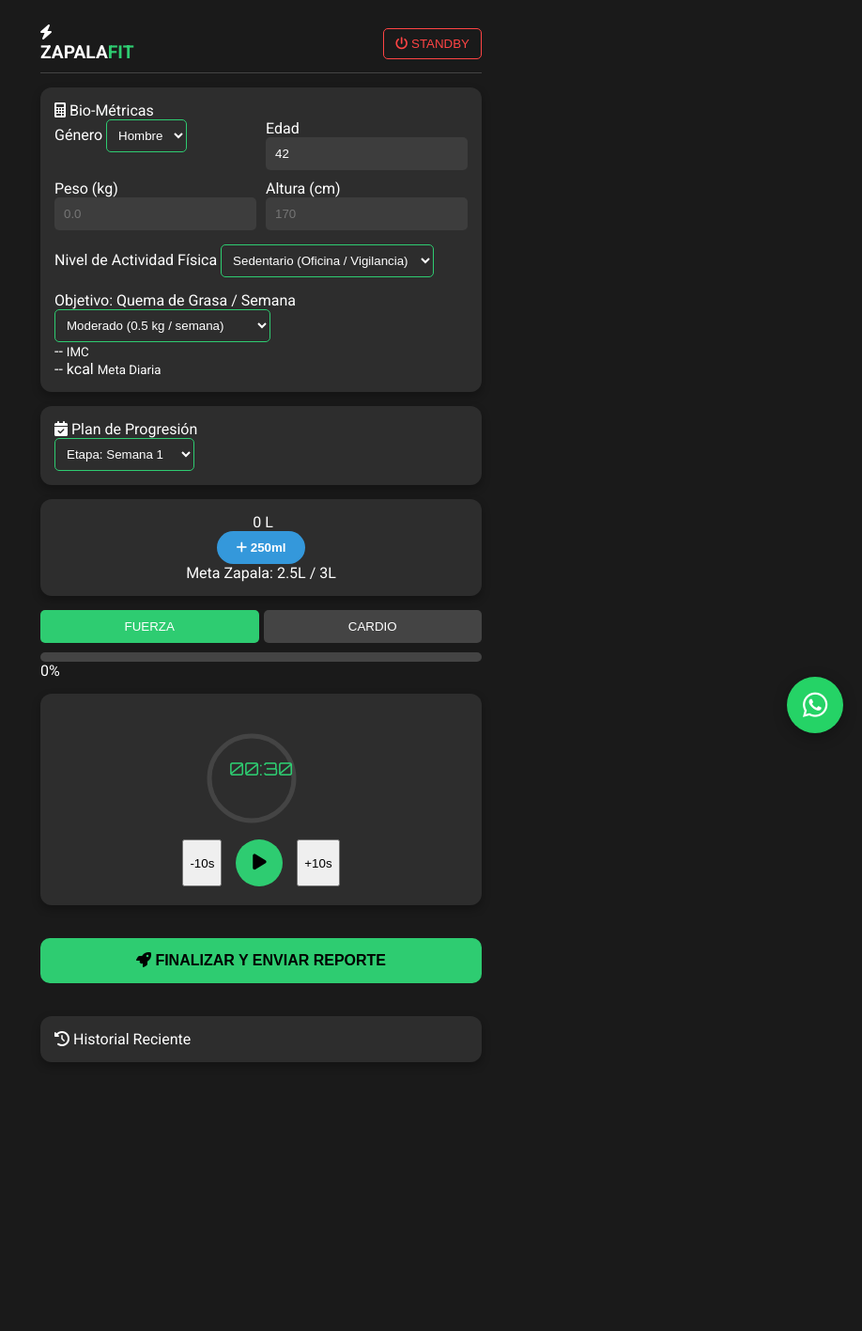
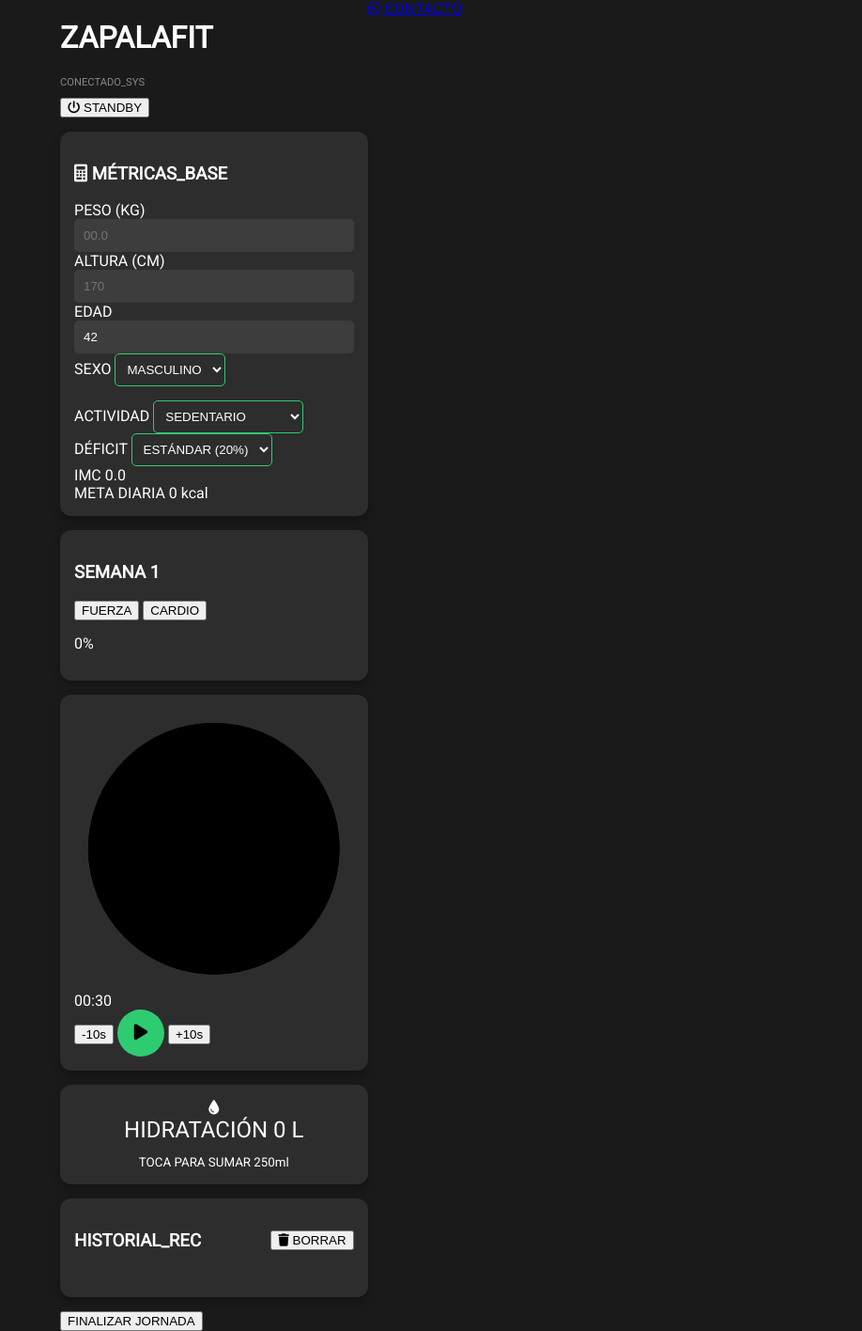
Before and after one commit to roberto2505arg/zapala-fit-pro, a Flask app: page / in a window 1280 px wide. Shown: the whole page at 94% size, without its empty margins (362-1280 px from the left). Before the commit the page ends 1130 px from the top, so only its background shows below. Run offline with Flask 3, Linux system fonts and the light colour scheme; the visitor is signed in with stand-in values (Sample User, id 1).

Commit message:
index actualizando

```diff
--- a/templates/index.html
+++ b/templates/index.html
@@ -3,157 +3,138 @@
 <head>
     <meta charset="UTF-8">
     <meta name="viewport" content="width=device-width, initial-scale=1.0, maximum-scale=1.0, user-scalable=no">
-    <title>Zapala Fitness Pro - Python Powered</title>
+    <title>Zapala Fit - Dashboard</title>
+    <link href="https://fonts.googleapis.com/css2?family=Orbitron:wght@400;700&family=Roboto:wght@300;400&display=swap" rel="stylesheet">
+    <link rel="stylesheet" href="https://cdnjs.cloudflare.com/ajax/libs/font-awesome/6.0.0/css/all.min.css">
     <link rel="stylesheet" href="{{ url_for('static', filename='css/style.css') }}">
-    <link rel="stylesheet" href="https://cdnjs.cloudflare.com/ajax/libs/font-awesome/6.0.0/css/all.min.css">
-    <link href="https://fonts.googleapis.com/css2?family=Orbitron:wght@400;700&family=Roboto:wght@300;400;700&display=swap" rel="stylesheet">
-	<link rel="manifest" href="{{ url_for('static', filename='manifest.json') }}">
-<meta name="apple-mobile-web-app-capable" content="yes">
-<meta name="theme-color" content="#2ecc71">
 </head>
 <body>
-    <div class="app-container">
 
-        <header class="header">
-            <div class="logo-area">
-                <i class="fas fa-bolt"></i>
-                <h1>ZAPALA<span>FIT</span></h1>
-            </div>
-            <button id="btnLogout" class="btn-standby">
-                <i class="fas fa-power-off"></i> STANDBY
-            </button>
+<div class="container">
+    <header class="header-main">
+        <h1 class="logo-font">ZAPALA<span>FIT</span></h1>
+        <div id="userDisplay" style="color: #888; font-size: 0.7rem; margin-bottom: 10px;">CONECTADO_SYS</div>
+        <button id="btnLogout" class="btn-logout"><i class="fas fa-power-off"></i> STANDBY</button>
     </header>
 
-        <div id="alertaRegistro" class="alerta-viva" style="display:none;">
-            <i class="fas fa-bell"></i> ¡Pendiente: Registrá tu peso hoy!
+    <div class="card">
+        <h3 class="seccion-titulo"><i class="fas fa-calculator"></i> MÉTRICAS_BASE</h3>
+        <div class="grid-inputs">
+            <div class="input-group">
+                <label>PESO (KG)</label>
+                <input type="number" id="peso" step="0.1" placeholder="00.0">
+            </div>
+            <div class="input-group">
+                <label>ALTURA (CM)</label>
+                <input type="number" id="altura" placeholder="170">
+            </div>
+            <div class="input-group">
+                <label>EDAD</label>
+                <input type="number" id="edad" value="42">
+            </div>
+            <div class="input-group">
+                <label>SEXO</label>
+                <select id="sexo">
+                    <option value="H">MASCULINO</option>
+                    <option value="M">FEMENINO</option>
+                </select>
+            </div>
         </div>
 
-        <section class="card stats-card">
-            <div class="card-title"><i class="fas fa-calculator"></i> Bio-Métricas</div>
-            <div class="input-grid">
+        <div class="grid-inputs" style="margin-top:15px;">
             <div class="input-group">
-                    <label>Género</label>
-                    <select id="sexo">
-                        <option value="H">Hombre</option>
-                        <option value="M">Mujer</option>
+                <label>ACTIVIDAD</label>
+                <select id="actividad">
+                    <option value="1.2">SEDENTARIO</option>
+                    <option value="1.375">LIGERO (1-3 d)</option>
+                    <option value="1.55">MODERADO (3-5 d)</option>
+                    <option value="1.725">FUERTE (6-7 d)</option>
                 </select>
             </div>
             <div class="input-group">
-                    <label>Edad</label>
-                    <input type="number" id="edad" value="42">
-                </div>
-                <div class="input-group">
-                    <label>Peso (kg)</label>
-                    <input type="number" id="peso" placeholder="0.0" step="0.1">
-                </div>
-                <div class="input-group">
-                    <label>Altura (cm)</label>
-                    <input type="number" id="altura" placeholder="170">
+                <label>DÉFICIT</label>
+                <select id="intensidadDeficit">
+                    <option value="0.10">LEVE (10%)</option>
+                    <option value="0.20" selected>ESTÁNDAR (20%)</option>
+                    <option value="0.25">AGRESIVO (25%)</option>
+                </select>
             </div>
         </div>
 
-            <div class="input-group full-width" style="margin-top: 15px;">
-                <label>Nivel de Actividad Física</label>
-                <select id="actividad">
-                    <option value="1.2">Sedentario (Oficina / Vigilancia)</option>
-                    <option value="1.375">Ligero (1-3 días de entreno)</option>
-                    <option value="1.55">Moderado (3-5 días de entreno)</option>
-                    <option value="1.725">Fuerte (6-7 días de entreno)</option>
-                </select>
+        <div class="resultados-grid">
+            <div class="res-box">
+                <span class="label">IMC</span>
+                <span id="imcBadge" class="valor">0.0</span>
+            </div>
+            <div class="res-box">
+                <span class="label">META DIARIA</span>
+                <span id="calObj" class="valor">0 kcal</span>
+            </div>
+        </div>
     </div>
 
-            <div class="input-group full-width" style="margin-top: 15px;">
-                <label>Objetivo: Quema de Grasa / Semana</label>
-                <select id="intensidadDeficit">
-                    <option value="0.10">Mantenimiento (Recomposición)</option>
-                    <option value="0.15">Suave (0.3 kg / semana)</option>
-                    <option value="0.20" selected>Moderado (0.5 kg / semana)</option>
-                    <option value="0.25">Agresivo (0.7 kg / semana)</option>
-                </select>
+    <div class="card">
+        <div class="rutina-header">
+            <h3 id="semanaDisplay" class="semana-label">SEMANA 1</h3>
+            <div class="selector-tipo">
+                <button onclick="window.renderRutina('fuerza')" class="btn-tipo active">FUERZA</button>
+                <button onclick="window.renderRutina('cardio')" class="btn-tipo">CARDIO</button>
+            </div>
         </div>
 
-            <div class="results-row">
-                <div class="res-box">
-                    <span id="imcBadge">--</span>
-                    <small>IMC</small>
-                </div>
-                <div class="res-box highlight">
-                    <span id="calObj">-- kcal</span>
-                    <small>Meta Diaria</small>
-                </div>
-            </div>
-        </section>
-
-        <section class="card semana-card">
-            <div class="card-title"><i class="fas fa-calendar-check"></i> Plan de Progresión</div>
-            <select id="selectSemana" onchange="window.cambiarSemana(this.value)">
-                {% for i in range(1, 17) %}
-                <option value="{{ i }}">Etapa: Semana {{ i }}</option>
-                {% endfor %}
-            </select>
-        </section>
-
-        <section class="card agua-card">
-            <div class="agua-flex">
-                <div class="agua-text">
-                    <i class="fas fa-glass-water"></i>
-                    <span id="aguaContador">0 L</span>
-                </div>
-                <button class="btn-agua" onclick="window.sumarAgua()">
-                    <i class="fas fa-plus"></i> 250ml
-                </button>
-            </div>
-            <div class="agua-meta">Meta Zapala: 2.5L / 3L</div>
-        </section>
-
-        <section class="rutina-container">
-            <div class="tabs">
-                <button id="tabFuerza" class="tab-btn active" onclick="window.renderRutina('fuerza')">FUERZA</button>
-                <button id="tabCardio" class="tab-btn" onclick="window.renderRutina('cardio')">CARDIO</button>
+        <div id="listaEjercicios" class="lista-check">
             </div>
 
-            <div class="progreso-wrapper">
-                <div class="barra-fondo">
+        <div class="progreso-container">
+            <div class="barra-base">
                 <div id="barraRelleno" class="barra-relleno"></div>
             </div>
             <span id="porcentajeProgreso">0%</span>
         </div>
-<div class="cronometro-box card">
-    <div class="reloj-circular">
-        <svg>
-            <circle cx="50" cy="50" r="45"></circle>
-            <circle id="progresoReloj" cx="50" cy="50" r="45"></circle>
+    </div>
+
+    <div class="card timer-card">
+        <div class="timer-wrapper">
+            <svg class="timer-svg" viewBox="0 0 100 100">
+                <circle class="timer-fondo" cx="50" cy="50" r="45"></circle>
+                <circle id="progresoReloj" class="timer-progreso" cx="50" cy="50" r="45"></circle>
             </svg>
-        <div class="tiempo" id="timerDisplay">00:30</div>
+            <div id="timerDisplay" class="timer-text">00:30</div>
         </div>
-    <div class="controles-timer">
+        <div class="timer-controles">
             <button onclick="window.ajustarTimer(-10)">-10s</button>
             <button id="btnStartTimer" onclick="window.toggleTimer()" class="btn-play"><i class="fas fa-play"></i></button>
             <button onclick="window.ajustarTimer(10)">+10s</button>
         </div>
     </div>
-            <div id="listaEjercicios" class="lista-ejercicios">
+
+    <div class="card agua-card" onclick="window.sumarAgua()">
+        <i class="fas fa-tint"></i>
+        <div class="agua-info">
+            <span class="label">HIDRATACIÓN</span>
+            <span id="aguaContador" class="valor">0 L</span>
         </div>
-        </section>
-
-        <button id="btnGuardar" class="btn-principal">
-            <i class="fas fa-rocket"></i> FINALIZAR Y ENVIAR REPORTE
-        </button>
-
-        <section class="card historial-card">
-            <div class="card-title"><i class="fas fa-history"></i> Historial Reciente</div>
-            <div id="listaHistorial" class="lista-historial">
-                </div>
-        </section>
-
+        <small>TOCA PARA SUMAR 250ml</small>
     </div>
 
+    <div class="card">
+        <div style="display:flex; justify-content:space-between; align-items:center; margin-bottom:15px;">
+            <h3 class="seccion-titulo">HISTORIAL_REC</h3>
+            <button id="btnBorrarTodo" class="btn-danger-mini"><i class="fas fa-trash"></i> BORRAR</button>
+        </div>
+        <div id="listaHistorial" class="historial-lista">
+            </div>
+    </div>
+
+    <button id="btnGuardar" class="btn-finalizar">FINALIZAR JORNADA</button>
+</div>
+
+<a href="https://wa.me/5492974802505?text=Hola!%20Consulta%20desde%20ZapalaFit" class="whatsapp-float" target="_blank">
+    <i class="fab fa-whatsapp"></i>
+    <span class="wa-tooltip">CONTACTO</span>
+</a>
+
 <script type="module" src="{{ url_for('static', filename='js/scripts.js') }}"></script>
-	<a href="https://wa.me/5492974802505?text=Hola!%20Tengo%20una%20consulta%20sobre%20el%20plan%20ZapalaFit"
-   class="whatsapp-btn"
-   target="_blank">
-    <i class="fab fa-whatsapp"></i>
-    <span class="tooltip-wa">Contacto</span>
-</a>
+
 </body>
 </html>
```
Lines whose indentation alone changed are shown as unchanged.
